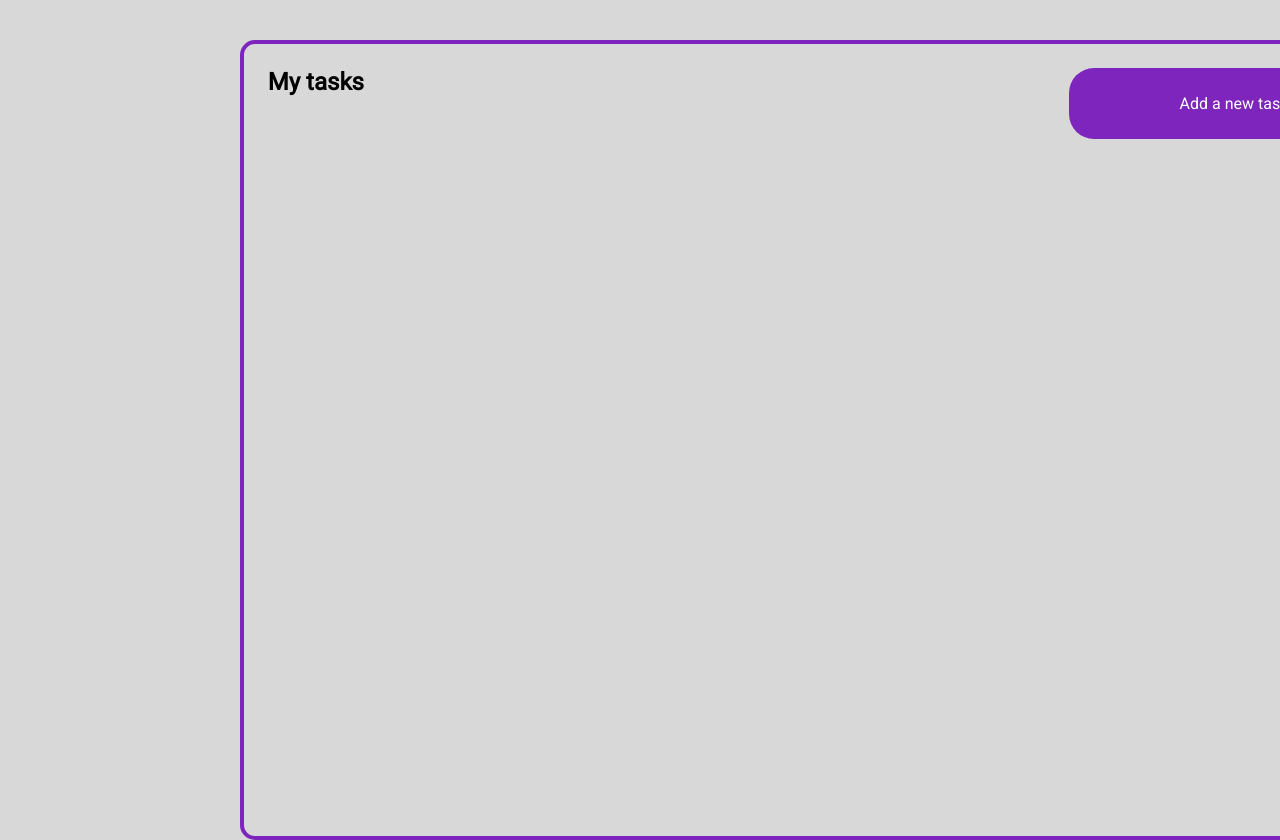
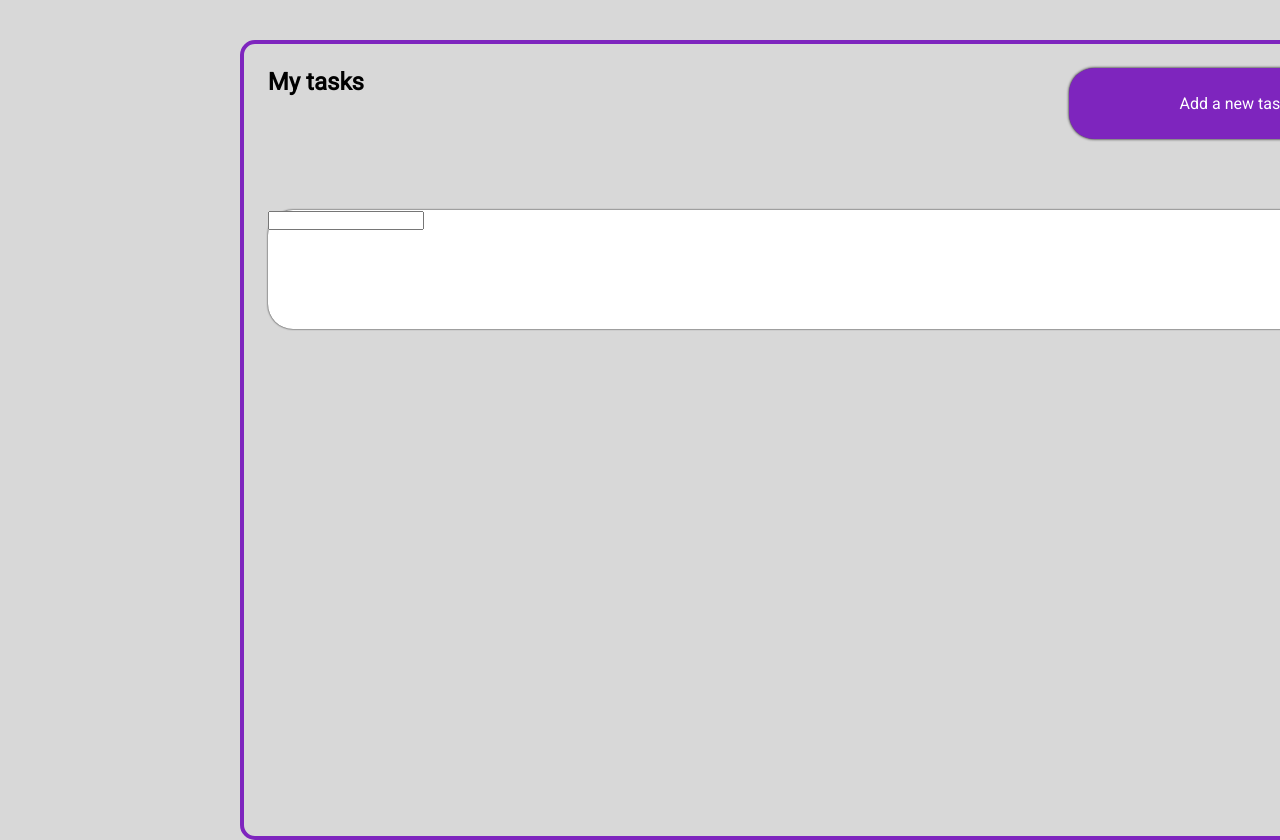
Before and after one commit to ArthurAndradee/to-do-list, a React (Create React App) app: page / in a window 1280 px wide. Shown: the top 840 px of the page. Built offline with nearby package versions, Linux system fonts and the light colour scheme.

Commit message:
created task element

```diff
--- a/src/components/Layout/index.tsx
+++ b/src/components/Layout/index.tsx
@@ -2,6 +2,7 @@ import React from 'react';
 
 import { Container, Header } from './styles';
 import CreateTaskButton from '../createTaskButton';
+import Task from '../task';
 
 import Title from '../title';
 
@@ -12,6 +13,7 @@ const Layout: React.FC = () => {
             <Title />
             <CreateTaskButton />
         </Header>
+            <Task />
       </Container>
   )
 }
--- a/src/components/createTaskButton/styles.ts
+++ b/src/components/createTaskButton/styles.ts
@@ -4,14 +4,15 @@ export const Container = styled.button`
   height: 60%;
   width: 30%;
 
+  border-radius: 25px;
+  box-shadow: 0px 0px 3px 0px black;
+
+  background-color: #7e25be;;
   font-size: 150%;
   color: #FFFFFF;
 
-  border-radius: 25px;
+  float: right;
 
-  background-color: #7e25be;;
-
-  float: right;
 
   border: none;
   padding: 0;
--- /dev/null
+++ b/src/components/task/index.tsx
@@ -0,0 +1,15 @@
+import React from 'react';
+
+import { Container, Checkbox, Task, } from './styles';
+
+const task: React.FC = () => {
+  return (
+    <Container>
+        <Checkbox />
+        <Task />
+        {/* <Trashbin /> */}
+    </Container>
+  );
+}
+
+export default task;
--- /dev/null
+++ b/src/components/task/styles.ts
@@ -0,0 +1,22 @@
+import styled from 'styled-components';
+
+export const Container = styled.div`
+  height: 15%;
+  width: 96%;
+
+  margin-left: 2%;
+  margin-top: 2%;
+
+  border-radius: 25px;
+  box-shadow: 0px 0px 2px 0px black;
+
+  background-color: white;
+`;
+
+export const Checkbox = styled.input`
+
+`;
+
+export const Task = styled.div`
+
+`;
```
